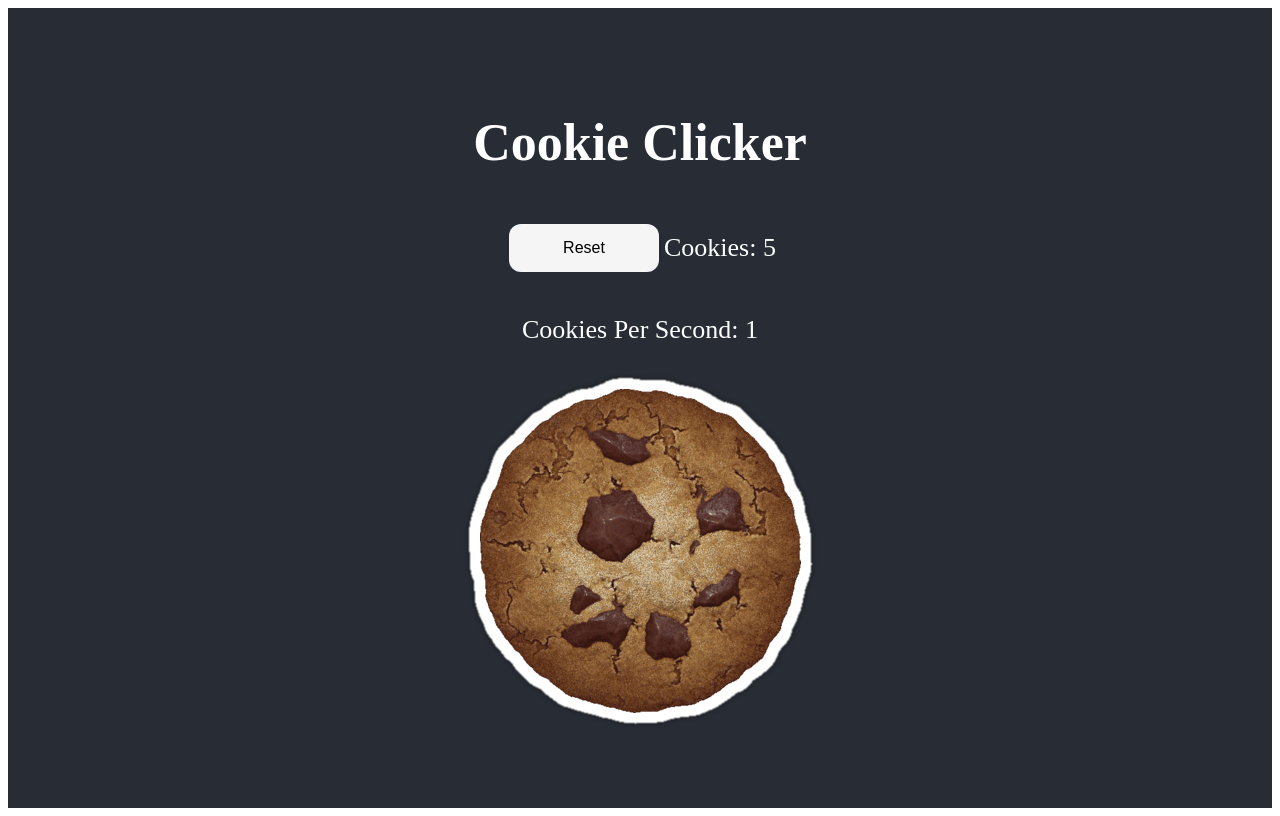
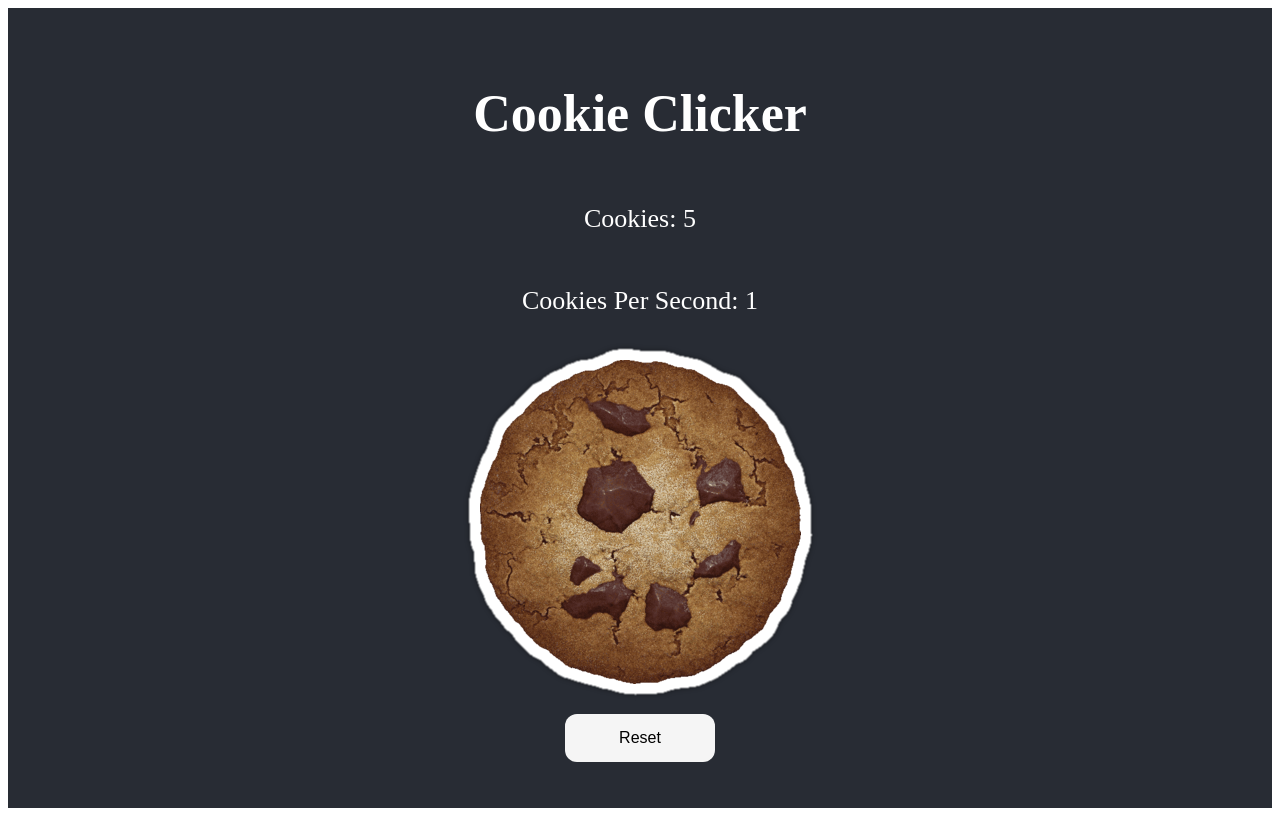
Before and after one commit to gabaal/Basic-Cookie-Clicker, a React (Vite) app: page / in a window 1280 px wide. Built offline with nearby package versions, Linux system fonts and the light colour scheme.

Commit message:
Added CSS for buttons

```diff
--- a/src/App.jsx
+++ b/src/App.jsx
@@ -66,7 +66,6 @@ export default function App() {
         <h1>Cookie Clicker</h1>
         <div className="cookie-container">
           <div>
-            <ResetButton handleReset={handleReset} />
             <p>Cookies: {cookies}</p>
           </div>
           <div>
@@ -77,6 +76,7 @@ export default function App() {
           </div>
           <Upgrades upgrades={upgrades} purchaseUpgrade={purchaseUpgrade} cookies={cookies} />
           <CookiesUpdater cookiesPerSecond={cookiesPerSecond} />
+          <ResetButton handleReset={handleReset} />
         </div>
       </header>
     </div>
```
